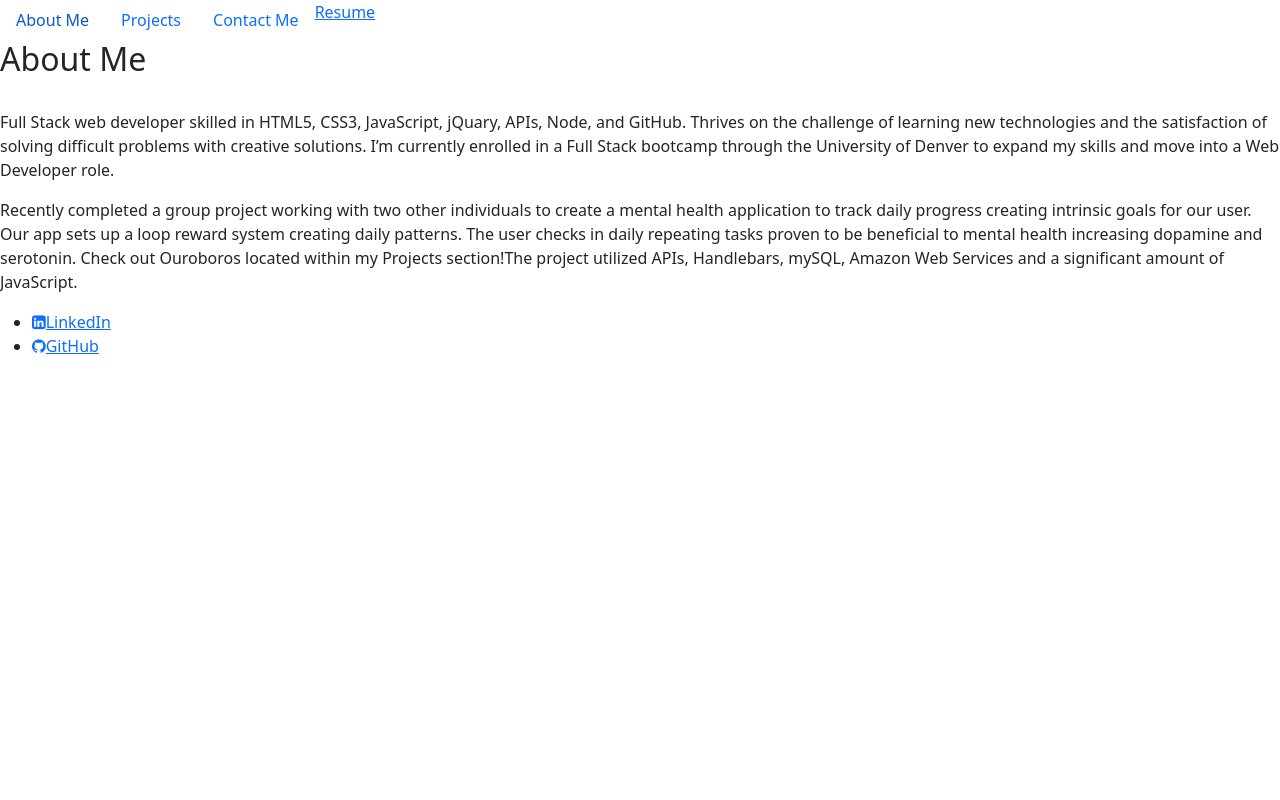
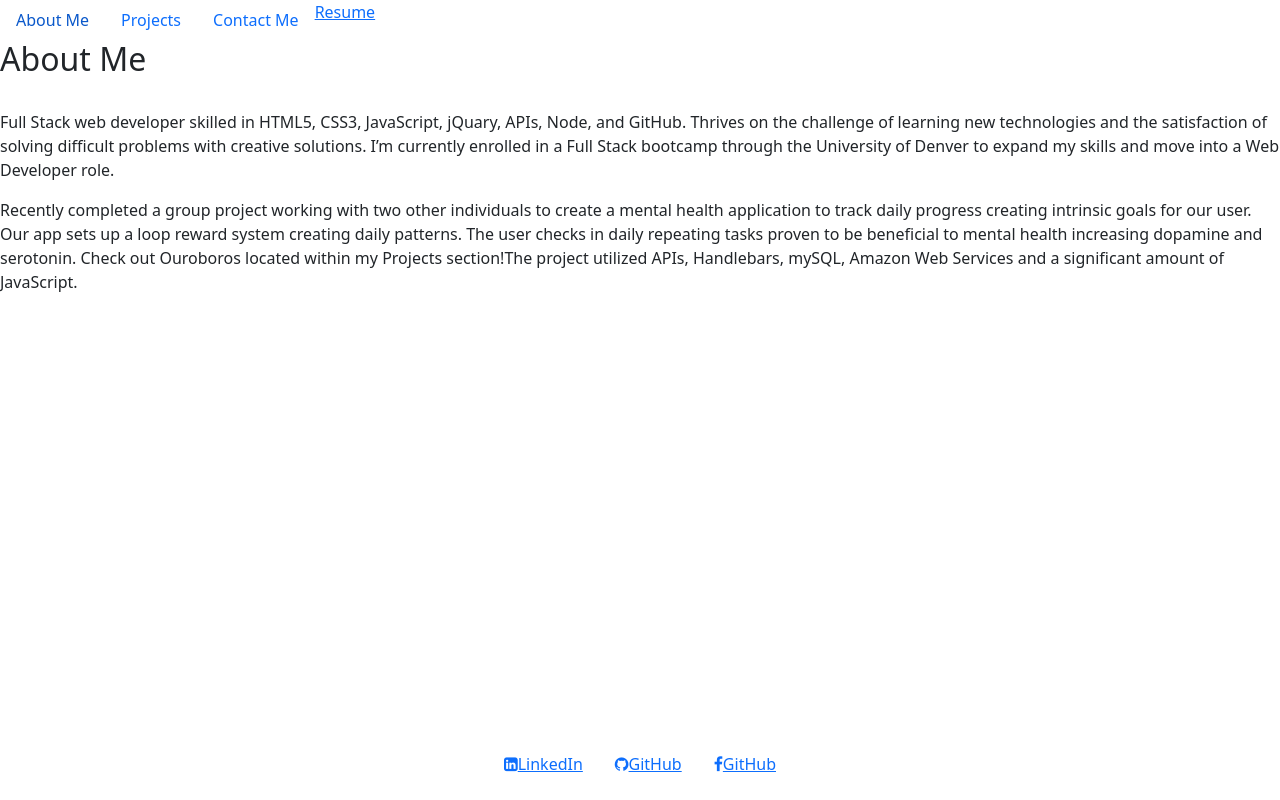
Before and after one commit to ZestyLimones/react-portfolio, a React (Create React App) app: page / in a window 1280 px wide. Built offline with nearby package versions, Linux system fonts and the light colour scheme.

Commit message:
added third contact link. Moved footer to bottom of page.

```diff
--- /dev/null
+++ b/src/components/Footer.css
@@ -0,0 +1,12 @@
+.contact-links {
+  position: absolute;
+  text-align: center;
+  bottom: 0;
+  width: 100%;
+  height: 2rem;
+}
+
+.contact-links li {
+  display: inline;
+  margin-right: 2rem;
+}
--- a/src/components/Footer.js
+++ b/src/components/Footer.js
@@ -1,4 +1,4 @@
-import React from 'react';
+import './Footer.css';
 
 export default function Footer() {
   return (
@@ -21,6 +21,15 @@ export default function Footer() {
           <i class="fa fa-github"></i>GitHub
         </a>
       </li>
+      <li>
+        <a
+          href="https://www.facebook.com/profile.php?id=1522278848"
+          target="_blank"
+          rel="noreferrer"
+        >
+          <i class="fa fa-facebook"></i>GitHub
+        </a>
+      </li>
     </ul>
   );
 }
```
